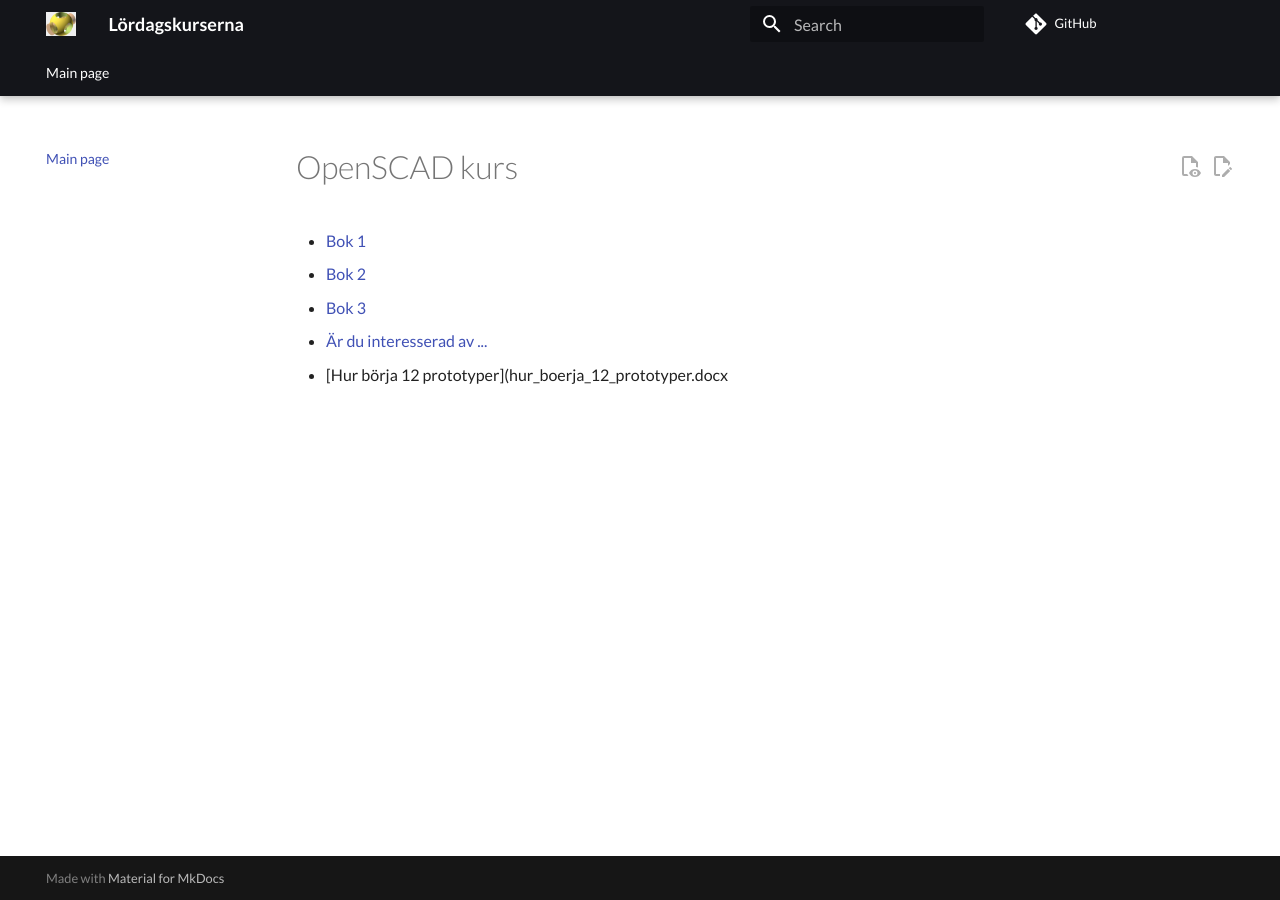
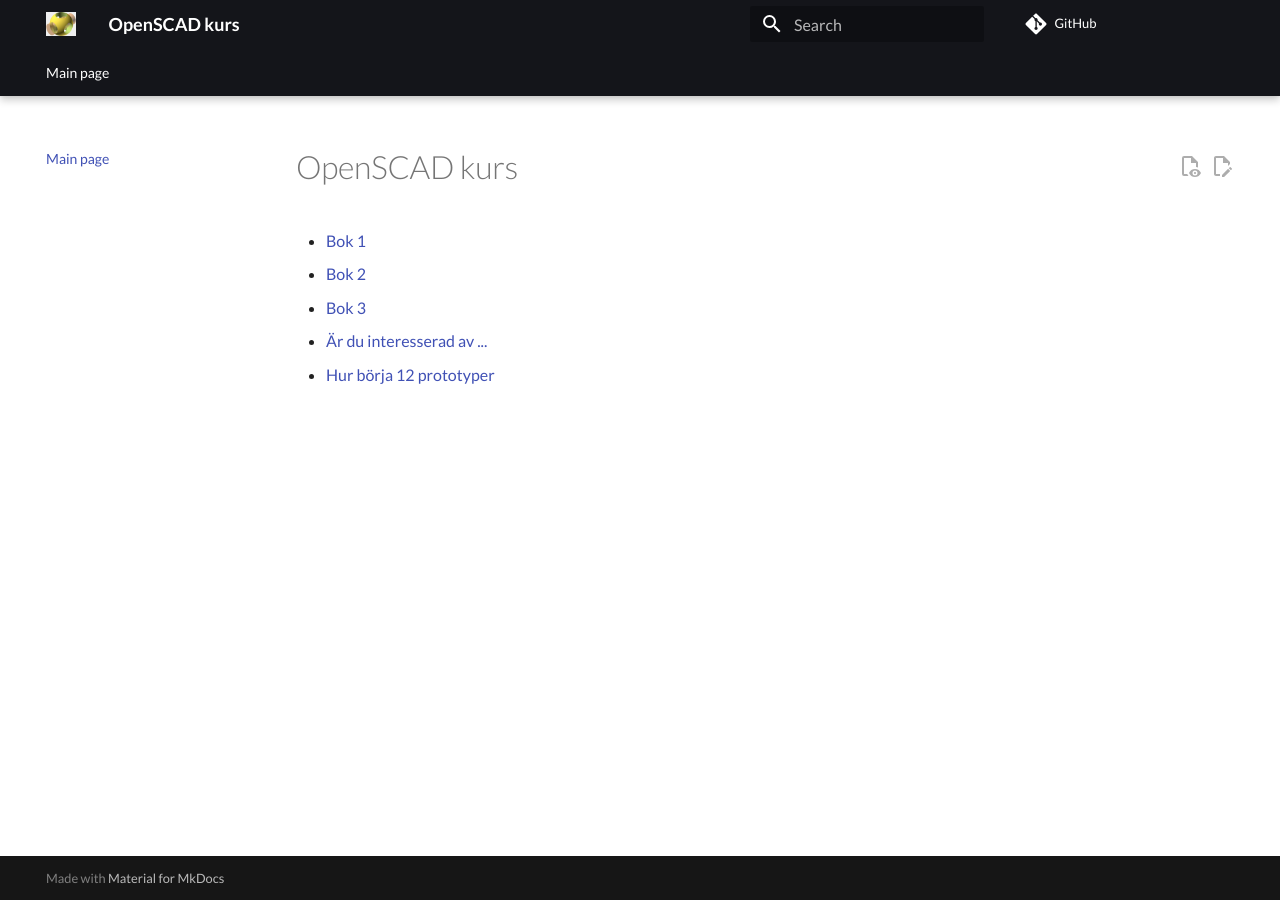
Before and after one commit to uppsala-makerspace/openscad_kurs, an MkDocs documentation site: the page built from docs/index.md, in a window 1280 px wide. Built offline with MkDocs 1.6.1 and Material for MkDocs 9.7.7, drawn with Linux system fonts in a browser that asks for light colours; comment, search, counter and statistics services are not loaded.

Commit message:
Fix title

```diff
--- a/docs/index.md
+++ b/docs/index.md
@@ -11,4 +11,4 @@ tags:
 - [Bok 2](18_mars_bok_2.docx)
 - [Bok 3](21_Juni_bok_3.docx)
 - [Är du interesserad av ...](ar_du_intresserad_av.docx)
-- [Hur börja 12 prototyper](hur_boerja_12_prototyper.docx
+- [Hur börja 12 prototyper](hur_boerja_12_prototyper.docx)
--- a/mkdocs.yml
+++ b/mkdocs.yml
@@ -1,4 +1,4 @@
-site_name: Lördagskurserna
+site_name: OpenSCAD kurs
 
 repo_url: https://github.com/uppsala-makerspace/openscad_kurs
 edit_uri: blob/main/docs/
```
